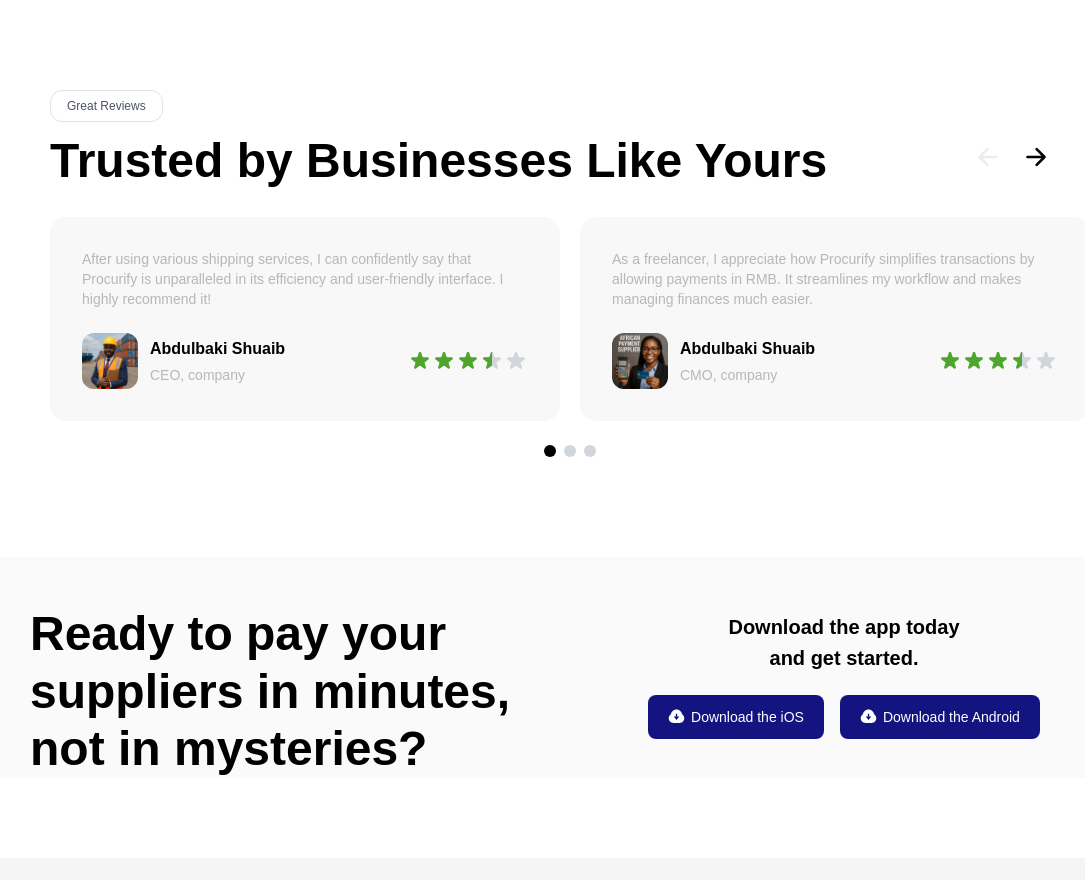
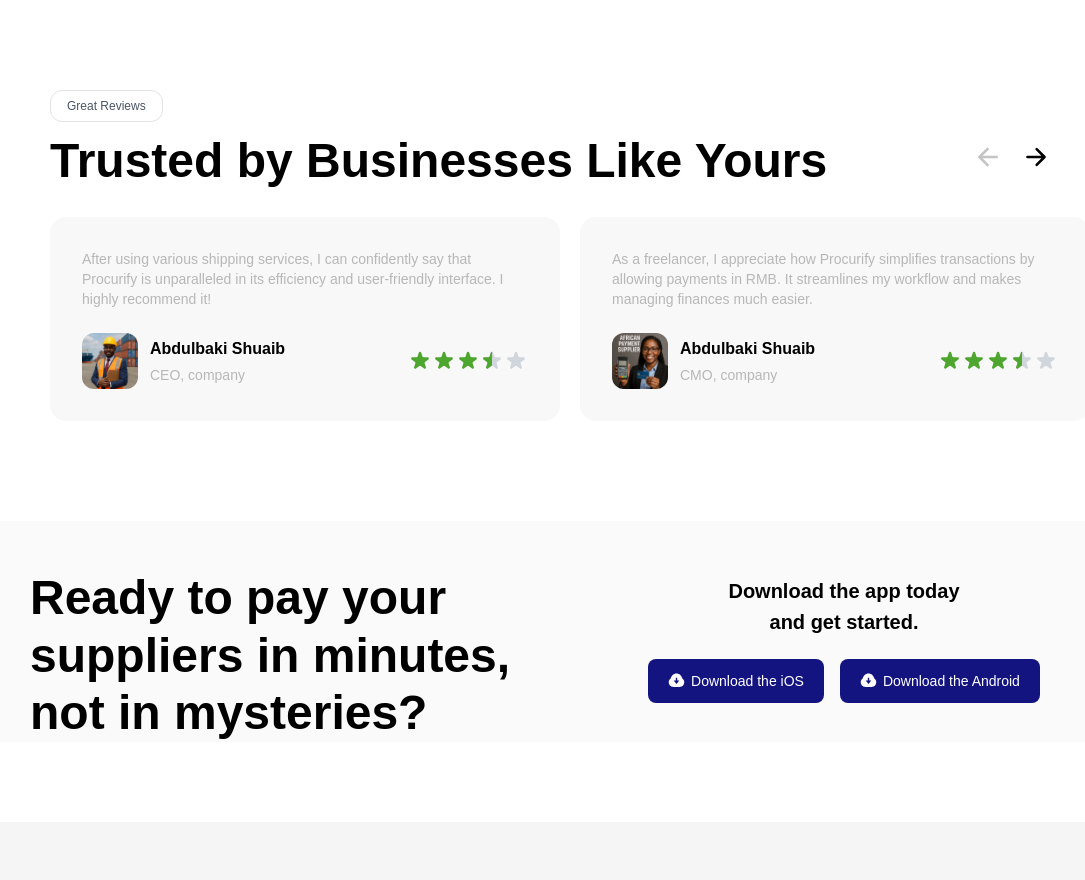
Before and after one commit to Lordjago/Procurify_Website, a React (Vite) app: page /payment in a window 1280 px wide. Shown: the part 2680-3560 px from the top of the page, without its empty margins (70-1155 px from the left). Built offline with nearby package versions, Linux system fonts and the light colour scheme; a web font is replaced by a local one.

Commit message:
reviews carousel

```diff
--- a/src/constant/index.js
+++ b/src/constant/index.js
@@ -199,42 +199,6 @@
     review:
       "As a freelancer, I appreciate how Procurify simplifies transactions by allowing payments in RMB. It streamlines my workflow and makes managing finances much easier.",
     rating: 3.5,
-    image: review2,
-  },
-  {
-    id: 3,
-    name: "Chinwe Okonkwo",
-    position: "Logistics Manager, TradeWorks Ltd",
-    review:
-      "The real-time tracking and customs clearance support have reduced our shipping delays by 40%. Procurify has transformed our supply chain operations.",
-    rating: 4.5,
-    image: review1,
-  },
-  {
-    id: 4,
-    name: "Fatima Ndiaye",
-    position: "E-commerce Business Owner",
-    review:
-      "Package consolidation has cut my shipping costs in half. The transparency and 24/7 support make international trade accessible for small businesses like mine.",
-    rating: 4.0,
-    image: review2,
-  },
-  {
-    id: 5,
-    name: "Kwame Adetola",
-    position: "Import Director, RetailChain NG",
-    review:
-      "The competitive exchange rates and secure payment system have saved us thousands in transaction fees. Procurify is a game-changer for African businesses trading with China.",
-    rating: 5.0,
-    image: review1,
-  },
-  {
-    id: 6,
-    name: "Amina Mohamed",
-    position: "Supply Chain Consultant",
-    review:
-      "The detailed logistics reports and cargo insurance give me peace of mind. I've recommended Procurify to all my clients looking for reliable China-Africa trade solutions.",
-    rating: 4.5,
     image: review2,
   },
 ];
--- a/src/features/OtherHomes/Reviews.jsx
+++ b/src/features/OtherHomes/Reviews.jsx
@@ -1,104 +1,29 @@
 import Rating from "@components/Rating";
 import { reviews } from "../../constant";
-import React, { useEffect, useState } from "react";
+import React from "react";
 import { IoArrowForward } from "react-icons/io5";
 import { IoArrowBackSharp } from "react-icons/io5";
 const Reviews = ({title}) => {
-  // return (
-  //   <div className="mx-4 md:mx-30 my-15 md:my-25">
-  //     <div>
-  //       <span className="text-xs text-gray-600 border border-[#e3e3e3] py-2 px-4 rounded-xl">Great Reviews</span>
-  //       <div className="flex items-end justify-between mt-2">
-  //         <h1 className="mt-3 text-3xl text-left md:text-5xl w-full font-bold">
-  //         {title}
-  //         </h1>
-  //         <div className="flex items-center space-x-5 mr-10">
-  //           <IoArrowBackSharp color="#c4c4c4" className="w-7 h-14" />
-  //           <IoArrowForward  color="#000" className="w-7 h-14" />
-  //         </div>
-  //       </div>
-  //       <div className="mt-8 grid grid-cols-1 md:grid-cols-2 gap-5">
-  //         {reviews.slice(0,2).map(review => (
-  //           <div key={review.id} className="p-4 md:p-8 bg-[#F8F8F8] rounded-2xl">
-  //             <p className="text-sm text-[#b7b7b7]">{review.review}</p>
-  //             <div className="mt-6 flex items-center justify-between">
-  //              <div className="flex items-center space-x-3">
-  //                <img src={review.image} alt={review.name} className="w-14 h-14 rounded-xl" />
-  //               <div className="flex flex-col space-y-1">
-  //                 <h4 className="font-bold">{review.name}</h4>
-  //                 <p className="text-sm font-light text-[#b7b7b7]">{review.position}</p>
-  //               </div>
-  //              </div>
-  //                <Rating rating={review.rating} />
-  //             </div>
-  //           </div>
-  //         ))}
-  //       </div>
-  //     </div>
-  //   </div>
-  // );
-const [currentIndex, setCurrentIndex] = useState(0);
-  const [visibleReviews, setVisibleReviews] = useState([]);
-
-  useEffect(() => {
-    // Show two reviews at a time
-    const startIndex = currentIndex * 2;
-    setVisibleReviews(reviews.slice(startIndex, startIndex + 2));
-  }, [currentIndex]);
-
-  const nextReviews = () => {
-    if (currentIndex < Math.ceil(reviews.length / 2) - 1) {
-      setCurrentIndex(currentIndex + 1);
-    }
-  };
-
-  const prevReviews = () => {
-    if (currentIndex > 0) {
-      setCurrentIndex(currentIndex - 1);
-    }
-  };
-
-  const isFirstPage = currentIndex === 0;
-  const isLastPage = currentIndex === Math.ceil(reviews.length / 2) - 1;
-
   return (
     <div className="mx-4 md:mx-30 my-15 md:my-25">
       <div>
-        <span className="text-xs text-gray-600 border border-[#e3e3e3] py-2 px-4 rounded-xl">
-          Great Reviews
-        </span>
+        <span className="text-xs text-gray-600 border border-[#e3e3e3] py-2 px-4 rounded-xl">Great Reviews</span>
         <div className="flex items-end justify-between mt-2">
           <h1 className="mt-3 text-3xl text-left md:text-5xl w-full font-bold">
           {title}
           </h1>
           <div className="flex items-center space-x-5 mr-10">
-            <button
-              onClick={prevReviews}
-              disabled={isFirstPage}
-              className={`${isFirstPage ? 'opacity-30 cursor-not-allowed' : 'opacity-100 cursor-pointer'}`}
-            >
-              <IoArrowBackSharp color={isFirstPage ? "#c4c4c4" : "#000"} className="w-7 h-14" />
-            </button>
-            <button
-              onClick={nextReviews}
-              disabled={isLastPage}
-              className={`${isLastPage ? 'opacity-30 cursor-not-allowed' : 'opacity-100 cursor-pointer'}`}
-            >
-              <IoArrowForward color={isLastPage ? "#c4c4c4" : "#000"} className="w-7 h-14" />
-            </button>
+            <IoArrowBackSharp color="#c4c4c4" className="w-7 h-14" />
+            <IoArrowForward  color="#000" className="w-7 h-14" />
           </div>
         </div>
         <div className="mt-8 grid grid-cols-1 md:grid-cols-2 gap-5">
-          {visibleReviews.map(review => (
+          {reviews.map(review => (
             <div key={review.id} className="p-4 md:p-8 bg-[#F8F8F8] rounded-2xl">
               <p className="text-sm text-[#b7b7b7]">{review.review}</p>
               <div className="mt-6 flex items-center justify-between">
                <div className="flex items-center space-x-3">
-                  <img
-                    src={review.image}
-                    alt={review.name}
-                    className="w-14 h-14 rounded-xl object-cover"
-                  />
+                 <img src={review.image} alt={review.name} className="w-14 h-14 rounded-xl" />
                 <div className="flex flex-col space-y-1">
                   <h4 className="font-bold">{review.name}</h4>
                   <p className="text-sm font-light text-[#b7b7b7]">{review.position}</p>
@@ -109,15 +34,6 @@
             </div>
           ))}
         </div>
-        <div className="flex justify-center mt-6 space-x-2">
-          {Array.from({ length: Math.ceil(reviews.length / 2) }).map((_, index) => (
-            <button
-              key={index}
-              onClick={() => setCurrentIndex(index)}
-              className={`w-3 h-3 rounded-full ${currentIndex === index ? 'bg-black' : 'bg-gray-300'}`}
-            />
-          ))}
-        </div>
       </div>
     </div>
   );
```
Lines whose indentation alone changed are shown as unchanged.
